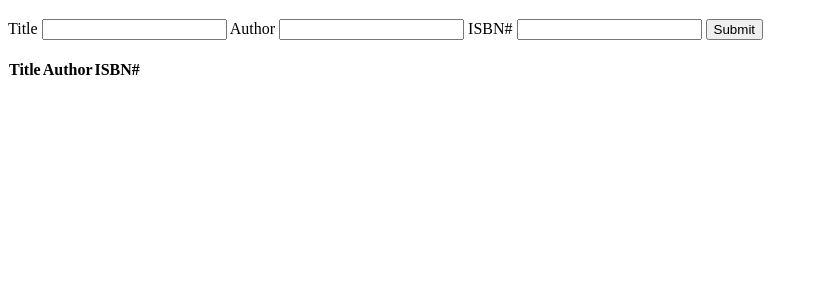
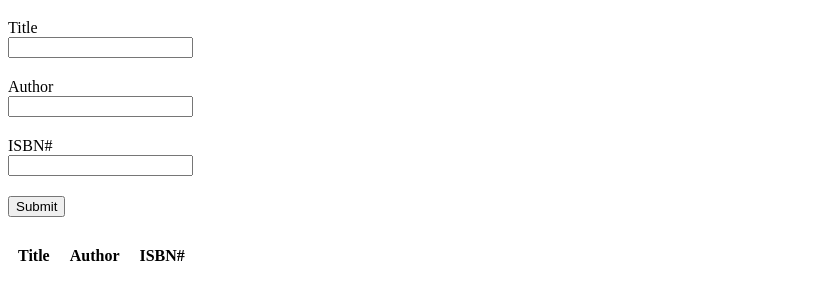
Before and after one commit to acciojob/book-list-hcharshal31, a website: page main.html in a window 1280 px wide. Shown: the part 61-360 px from the top of the page, without its empty margins (0-818 px from the left). Drawn offline with Linux system fonts and the light colour scheme.

Commit message:
created a submission

```diff
--- a/styles.css
+++ b/styles.css
@@ -1 +1,11 @@
 /*  your css code here. If applicable */
+td, th{
+    padding: 10px;
+}
+
+label, input, #subnmit{
+    display: block;
+}
+label, #submit{
+    margin-top: 20px;
+}
```
